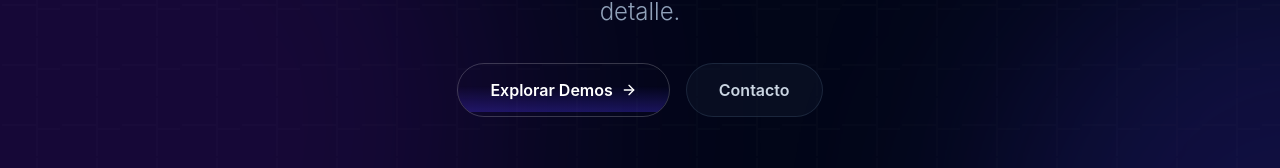
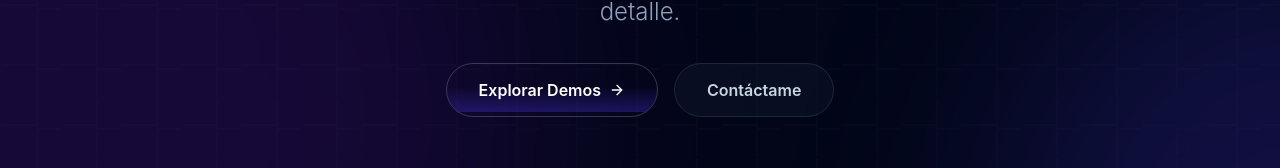
Before and after one commit to DeadJustLive/Portafolio, a React (Vite) app: page / in a window 1280 px wide. Shown: the part 504-672 px from the top of the page. Built offline with nearby package versions, Linux system fonts and the light colour scheme.

Commit message:
cambio de nombre al boton del hero mi filosofia a contactame mas redireccion directa a seccion de contacto

```diff
--- a/src/app/components/hero.tsx
+++ b/src/app/components/hero.tsx
@@ -133,7 +133,7 @@ export function Hero() {
             className="hero-btn-secondary"
           >
             <span className="hero-btn-content">
-              Contacto
+              Contáctame
             </span>
           </a>
         </div>
```
